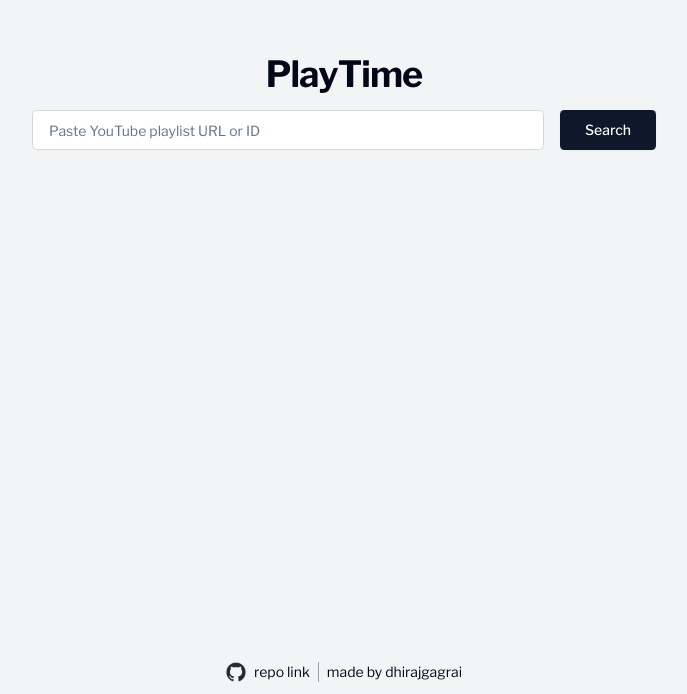
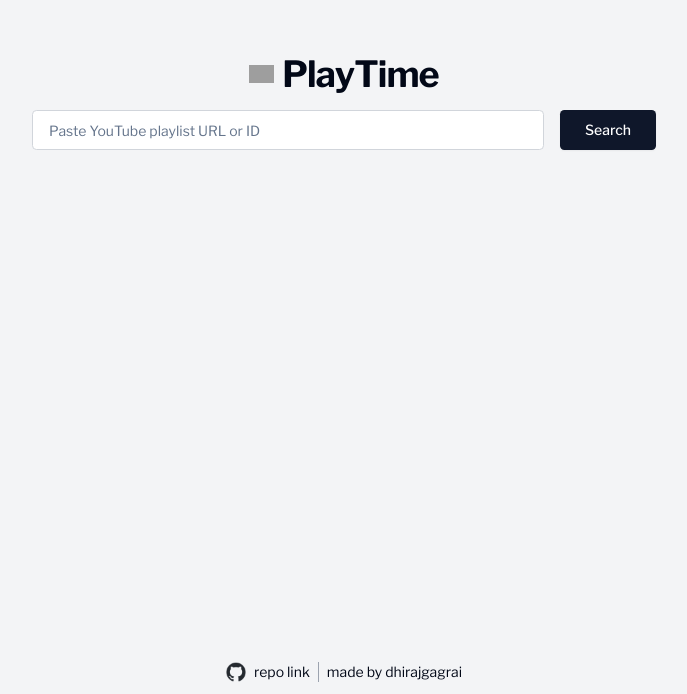
Before and after one commit to dhirajgagrai/PlayTime, a Next.js app: page / in a window 1280 px wide. Shown: the part 106-800 px from the top of the page, without its empty margins (296-983 px from the left). Built offline with nearby package versions, Linux system fonts and the light colour scheme; grey boxes are pictures that could not be loaded.

Commit message:
Add logo in PlayTime component

```diff
--- a/src/app/playlist/page.tsx
+++ b/src/app/playlist/page.tsx
@@ -91,7 +91,7 @@
   const hrFormattedDuration = videosDuration.map(vd => moment.duration(vd).asSeconds())
   return (
     <main className="flex flex-col">
-      <div className="min-h-screen bg-gray-100 p-8 overflow-y-auto">
+      <div className="min-h-screen bg-gray-100 my-10 px-8 overflow-y-auto">
         <Videos pId={searchParams.id as string} pd={pd as PlaylistDetails} fd={hrFormattedDuration} />
       </div>
     </main>
--- a/src/components/playtime.tsx
+++ b/src/components/playtime.tsx
@@ -1,8 +1,10 @@
+import Image from "next/image"
 import Link from "next/link"
 import { ReactElement } from "react"
 
 const PlayTime = (): ReactElement => (
-  <Link href="/">
+  <Link className="flex justify-center items-center" href="/">
+    <Image className="mr-2 h-fit" src="/icon.png" alt="PlayTime logo" width={25} height={25} />
     <h1 className="text-3xl font-bold tracking-tight sm:text-4xl">PlayTime</h1>
   </Link>
 )
--- a/src/components/videos.tsx
+++ b/src/components/videos.tsx
@@ -92,7 +92,7 @@
 
   return (
     <div className="max-w-3xl mx-auto">
-      <div className="space-y-4 mb-4">
+      <div className="space-y-4 mb-8">
         <PlayTime />
       </div>
       <div className="flex justify-between mb-2">
```
